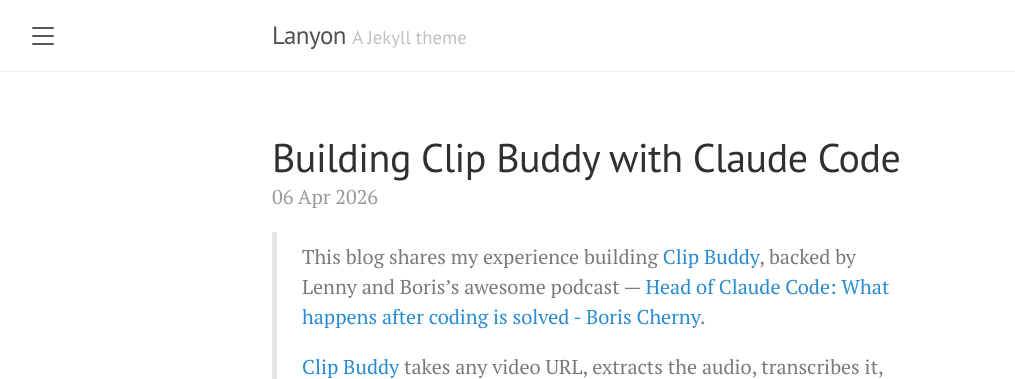
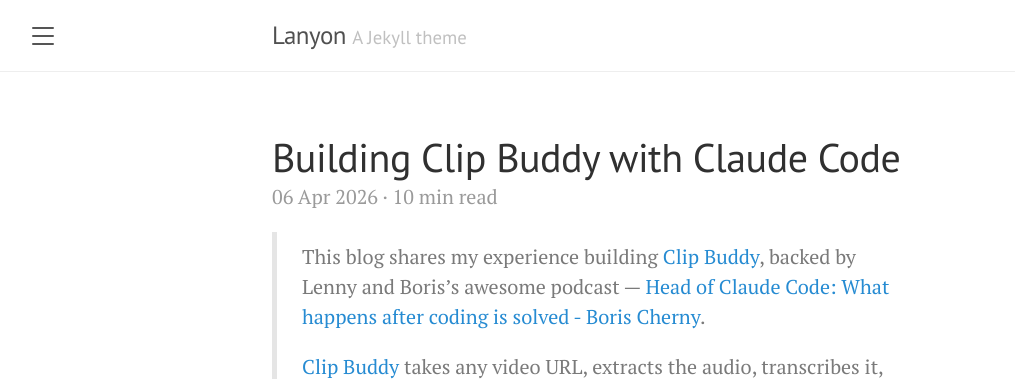
Before and after one commit to tom5610/tom5610.github.io, a Jekyll site: the page built from _posts/2026-04-06-building-clip-buddy-with-claude-code.md, in a window 1280 px wide and 900 px high. Shown: the top 379 px of the window, without its empty margins (8-1023 px from the left). Built offline with Jekyll 4.4.1, drawn with Linux system fonts in a browser that asks for light colours.

Commit message:
Add estimated reading time to post pages and index excerpts
Calculate reading time from word count at 200 WPM using Jekyll's
built-in number_of_words filter. Displayed inline with the post date
as "X min read" on both individual post pages and the home page index.

Co-Authored-By: Claude Opus 4.6 <noreply@anthropic.com>

```diff
--- a/_layouts/post.html
+++ b/_layouts/post.html
@@ -4,7 +4,10 @@ layout: default
 
 <div class="post">
   <h1 class="post-title">{{ page.title }}</h1>
-  <span class="post-date">{{ page.date | date_to_string }}</span>
+  {% assign words = content | number_of_words %}
+  {% assign minutes = words | divided_by: 200 %}
+  {% if minutes < 1 %}{% assign minutes = 1 %}{% endif %}
+  <span class="post-date">{{ page.date | date_to_string }} · {{ minutes }} min read</span>
   {{ content }}
 </div>
 
--- a/index.html
+++ b/index.html
@@ -12,7 +12,10 @@ title: Home
       </a>
     </h1>
 
-    <span class="post-date">{{ post.date | date_to_string }}</span>
+    {% assign words = post.content | number_of_words %}
+    {% assign minutes = words | divided_by: 200 %}
+    {% if minutes < 1 %}{% assign minutes = 1 %}{% endif %}
+    <span class="post-date">{{ post.date | date_to_string }} · {{ minutes }} min read</span>
 
     {{ post.excerpt }}
   </div>
```
